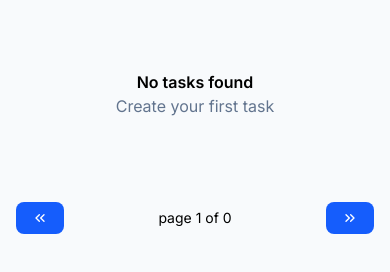
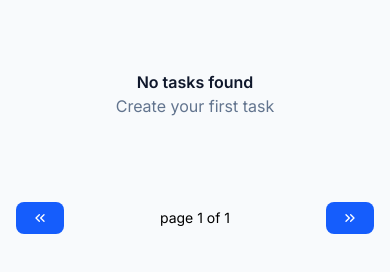
Before and after one commit to Saugata15/taskflow-react-ts, a React (Vite) app: page / in a window 390 px wide. Shown: the part 728-1000 px from the top of the page. Built offline with nearby package versions, Linux system fonts and the light colour scheme.

Commit message:
Improve responsive layout

```diff
--- a/src/components/Pagination.tsx
+++ b/src/components/Pagination.tsx
@@ -22,7 +22,7 @@ const Pagination = ({ tasks, startPageIndex, setStartPageIndex }: PaginationProp
         <ChevronsLeft size={16} />
       </button>
       <p className="text-sm dark:text-white/80">
-        {`page ${startPageIndex} of ${totalPages}`}
+        {`page ${startPageIndex} of ${totalPages || 1}`}
       </p>
       <button
         className="bg-blue-600 hover:bg-blue-700 text-white font-medium
--- a/src/components/TaskList.tsx
+++ b/src/components/TaskList.tsx
@@ -21,9 +21,11 @@ const TaskList = ({
   if (tasks.length === 0) {
     return (
       <div className="text-center py-16">
-        <h3 className="font-semibold">No tasks found</h3>
+        <h3 className="font-semibold text-slate-900 dark:text-white">No tasks found</h3>
 
-        <p className="text-slate-500">Create your first task</p>
+        <p className="text-slate-500 dark:text-slate-400">
+          Create your first task
+        </p>
       </div>
     );
   }
```
